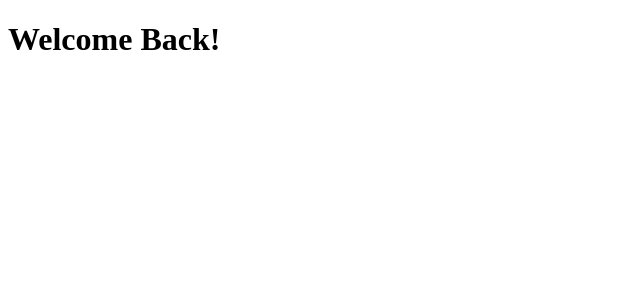
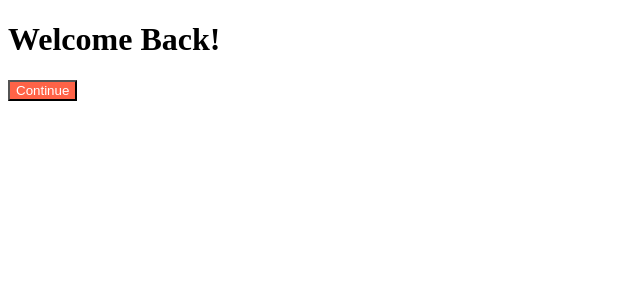
Before and after one commit to DongWon-Sehr/study-reactjs-2, a React (Create React App) app: page / in a window 1280 px wide. Shown: the top 300 px of the page, without its empty margins (0-640 px from the left). Built offline with nearby package versions, Linux system fonts and the light colour scheme.

Commit message:
use button component

```diff
--- a/src/App.js
+++ b/src/App.js
@@ -1,7 +1,10 @@
+import Button from "./Button";
+
 function App() {
     return (
         <div>
             <h1>Welcome Back!</h1>
+            <Button text={"Continue"} />
         </div>
     );
 }
```
